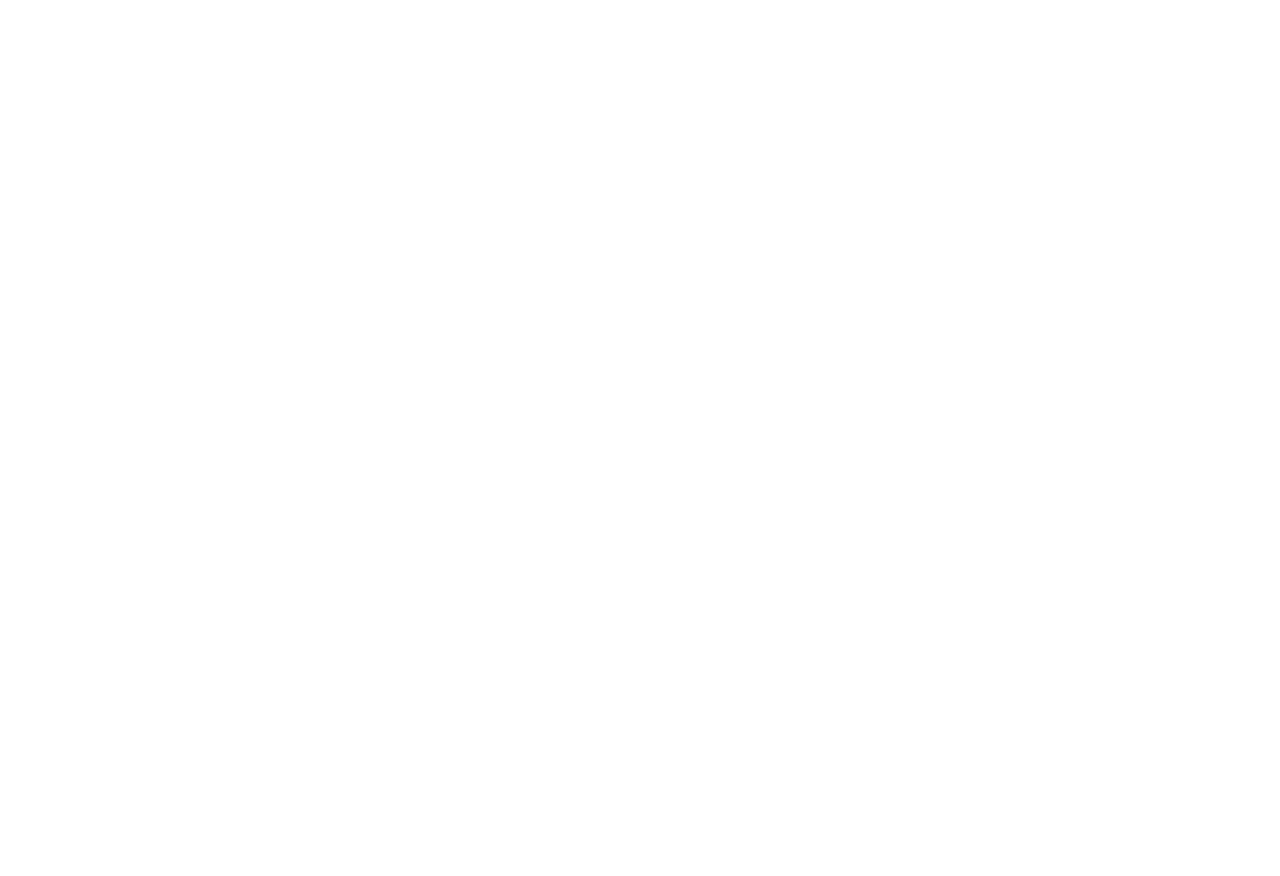
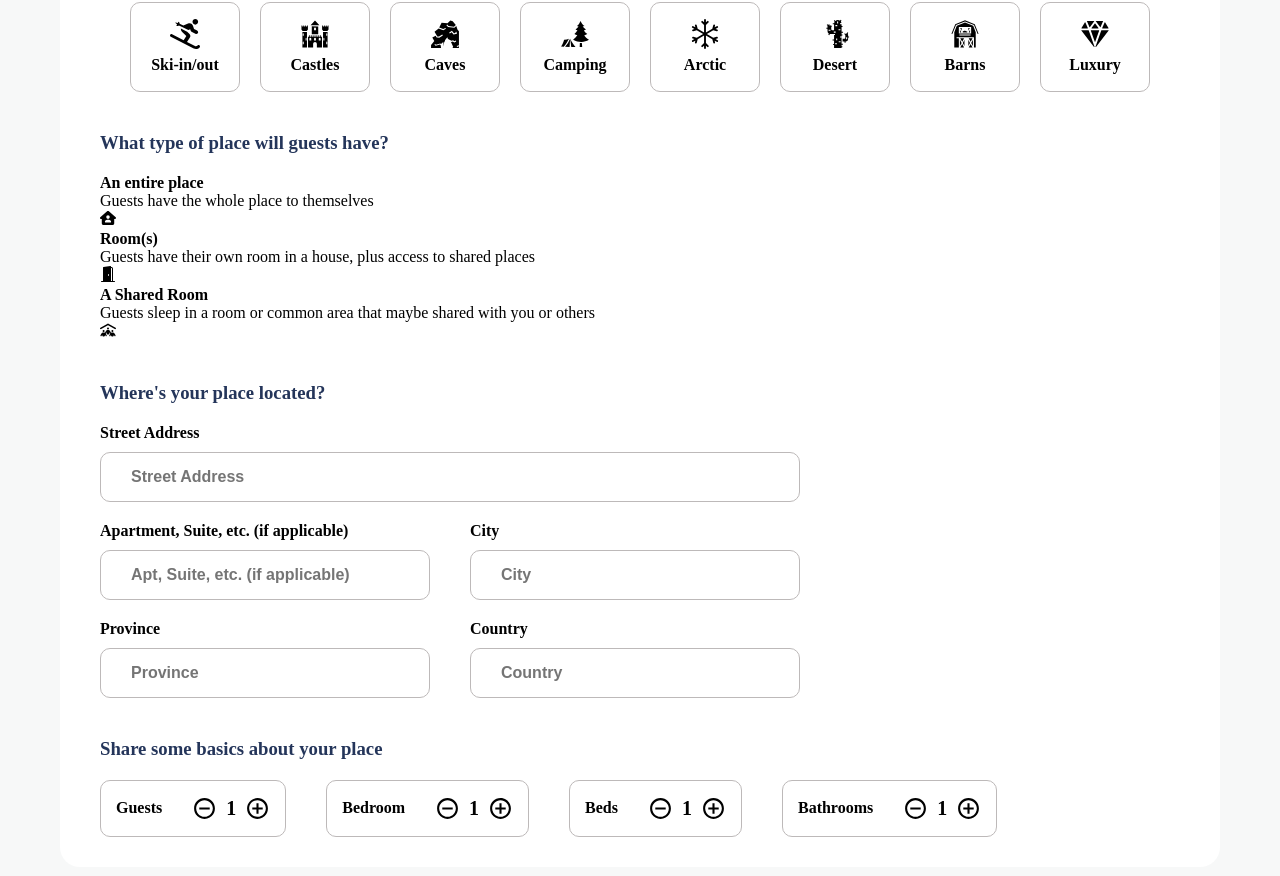
Before and after one commit to Shashank280804/StayWise, a React (Create React App) app in the folder client/: page /create-listing in a window 1280 px wide. Shown: the part 456-1332 px from the top of the page. Before the commit the page ends 800 px from the top, so only its background shows below. Built offline with nearby package versions, Linux system fonts and the light colour scheme.

Commit message:
Added code for creation of lists

```diff
--- a/client/src/pages/CreateListing.jsx
+++ b/client/src/pages/CreateListing.jsx
@@ -1,23 +1,185 @@
-import React from 'react'
-import '../styles/CreateListing.scss'
-import Navbar from '../components/Navbar'
+import React from "react";
+import "../styles/CreateListing.scss";
+import Navbar from "../components/Navbar";
+import { categories, types } from "../data";
+import { RemoveCircleOutline, AddCircleOutline } from "@mui/icons-material";
+import variables from "../styles/variables.scss";
 
 const CreateListing = () => {
   return (
     <>
-      <Navbar/>
-    <div className='create-listing'>
-      <h1>Publish Your Place</h1>
-      <form>
-        <div className='create-listing_step1'></div>
-        <h2>Step1: Tell us about your place </h2>
-        <hr />
-        <h3>Which of these categories best describes your place?</h3>
-        <div className='category-list'></div>
-      </form>
+      <Navbar />
+      <div className="create-listing">
+        <h1>Publish Your Place</h1>
+        <form>
+          <div className="create-listing_step1">
+            <h2>Step1: Tell us about your place</h2>
+            <hr />
+            <h3>Which of these categories best describes your place?</h3>
+            <div className="category-list">
+              {categories?.map((item, index) => (
+                <div className="category" key={index}>
+                  <div className="category_icon">{item.icon}</div>
+                  <p>{item.label}</p>
+                </div>
+              ))}
+            </div>
+
+            <h3>What type of place will guests have?</h3>
+            <div className="type_list">
+              {types?.map((item, index) => (
+                <div className="type" key={index}>
+                  <div className="type_text">
+                    <h4>{item.name}</h4>
+                    <p>{item.description}</p>
+                  </div>
+                  <div className="type_icon">{item.icon}</div>
+                </div>
+              ))}
+            </div>
+
+            <h3>Where's your place located?</h3>
+            <div className="full">
+              <div className="location">
+                <p>Street Address</p>
+                <input
+                  type="text"
+                  placeholder="Street Address"
+                  name="streetAddress"
+                  required
+                />
+              </div>
+            </div>
+
+            <div className="half">
+              <div className="location">
+                <p>Apartment, Suite, etc. (if applicable)</p>
+                <input
+                  type="text"
+                  placeholder="Apt, Suite, etc. (if applicable)"
+                  name="aptSuite"
+                />
+              </div>
+
+              <div className="location">
+                <p>City</p>
+                <input type="text" placeholder="City" name="city" required />
+              </div>
+            </div>
+
+            <div className="half">
+              <div className="location">
+                <p>Province</p>
+                <input
+                  type="text"
+                  placeholder="Province"
+                  name="province"
+                  required
+                />
+              </div>
+
+              <div className="location">
+                <p>Country</p>
+                <input
+                  type="text"
+                  placeholder="Country"
+                  name="country"
+                  required
+                />
+              </div>
+            </div>
+
+            <h3>Share some basics about your place</h3>
+            <div className="basics">
+              <div className="basic">
+                <p>Guests</p>
+                <div className="basic_count">
+                  <RemoveCircleOutline
+                    sx={{
+                      fontSize: "25px",
+                      cursor: "pointer",
+                      "&:hover": { color: variables.pinkred },
+                    }}
+                  />
+                  <p>1</p>
+                  <AddCircleOutline
+                    sx={{
+                      fontSize: "25px",
+                      cursor: "pointer",
+                      "&:hover": { color: variables.pinkred },
+                    }}
+                  />
+                </div>
+              </div>
+
+              <div className="basic">
+                <p>Bedroom</p>
+                <div className="basic_count">
+                  <RemoveCircleOutline
+                    sx={{
+                      fontSize: "25px",
+                      cursor: "pointer",
+                      "&:hover": { color: variables.pinkred },
+                    }}
+                  />
+                  <p>1</p>
+                  <AddCircleOutline
+                    sx={{
+                      fontSize: "25px",
+                      cursor: "pointer",
+                      "&:hover": { color: variables.pinkred },
+                    }}
+                  />
+                </div>
+              </div>
+
+              <div className="basic">
+                <p>Beds</p>
+                <div className="basic_count">
+                  <RemoveCircleOutline
+                    sx={{
+                      fontSize: "25px",
+                      cursor: "pointer",
+                      "&:hover": { color: variables.pinkred },
+                    }}
+                  />
+                  <p>1</p>
+                  <AddCircleOutline
+                    sx={{
+                      fontSize: "25px",
+                      cursor: "pointer",
+                      "&:hover": { color: variables.pinkred },
+                    }}
+                  />
+                </div>
+              </div>
+
+              <div className="basic">
+                <p>Bathrooms</p>
+                <div className="basic_count">
+                  <RemoveCircleOutline
+                    sx={{
+                      fontSize: "25px",
+                      cursor: "pointer",
+                      "&:hover": { color: variables.pinkred },
+                    }}
+                  />
+                  <p>1</p>
+                  <AddCircleOutline
+                    sx={{
+                      fontSize: "25px",
+                      cursor: "pointer",
+                      "&:hover": { color: variables.pinkred },
+                    }}
+                  />
+                </div>
+              </div>
+            </div>
+          </div>
+        </form>
       </div>
     </>
-  )
-}
+  );
+};
 
-export default CreateListing
+export default CreateListing;
```
